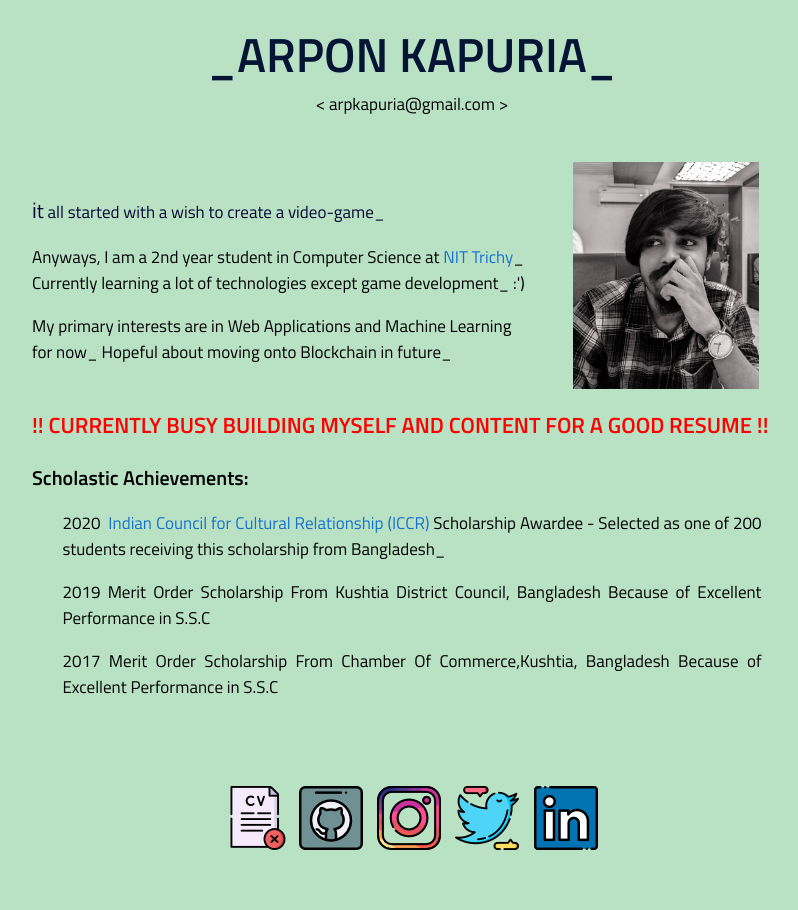
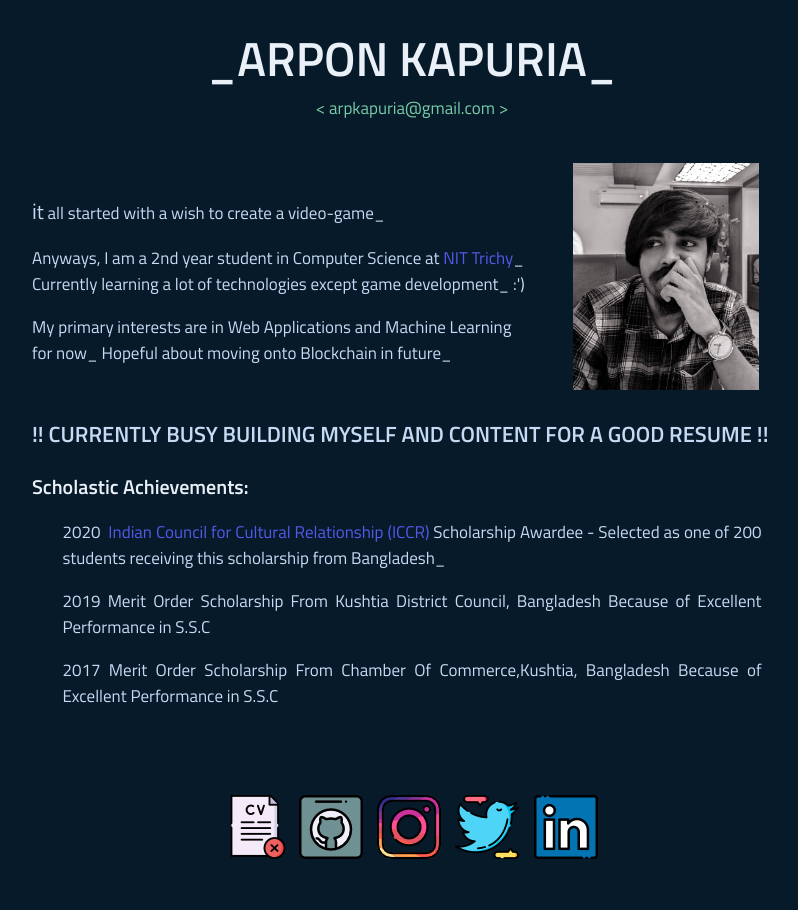
Before and after one commit to aaaaarrp/Portfolio, a plain HTML site: page index.html in a window 1280 px wide. Shown: the whole page, without its empty margins (228-1026 px from the left). Drawn offline with Linux system fonts and the light colour scheme.

Commit message:
Changed Background color

```diff
--- a/index.html
+++ b/index.html
@@ -15,8 +15,8 @@
 
     <table width="840" border="0" align="center" border="0" cellspacing="0" cellpadding="20">
         <tr>
-          <p align="center" style="margin-top: 0;margin-bottom: 5px; padding-top: 10px; color:rgb(5, 20, 53)"><font size="7"><b>_ARPON KAPURIA_</b></font><br>
-          <font id="email"> < arpkapuria@gmail.com > </font>
+          <p align="center" style="margin-top: 10px;margin-bottom: 2px; padding-top: 12px; color:rgb(234, 240, 247)"; id="fadeInDown"><font size="7"><b>_ARPON KAPURIA_</b></font><br>
+          <font style="color:rgb(120, 203, 166);" id="email"> < arpkapuria@gmail.com > </font>
           </p>
           <td>
 
@@ -24,27 +24,27 @@
 
         <tr>
           <td width="67%" valign="middle" align="justify;">
-          <p style="color:rgb(5, 6, 52)"><font style="font-size: 22px">i</font><font style="font-size: 20px">t</font> all started with a wish to create a video-game_</p>
-          <p>Anyways, I am a 2nd year student in Computer Science at <a href="https://www.nitt.edu/" target="_blank">NIT Trichy</a>_ Currently learning a lot of technologies except game development_ :')</p>
-          <p>My primary interests are in Web Applications and Machine Learning for now_ Hopeful about moving onto Blockchain in future_</p>
+          <p style="color:rgb(196, 219, 243);"><font style="font-size: 22px">i</font><font style="font-size: 20px" >t</font> all started with a wish to create a video-game_</p>
+          <p style="color:rgb(196, 219, 243);">Anyways, I am a 2nd year student in Computer Science at <a href="https://www.nitt.edu/" target="_blank" style="color:rgb(82, 90, 234);">NIT Trichy</a>_ Currently learning a lot of technologies except game development_ :')</p>
+          <p style="color:rgb(196, 219, 243);">My primary interests are in Web Applications and Machine Learning for now_ Hopeful about moving onto Blockchain in future_</p>
 
           </td>
           <td width="32%"><img src="images/profile_picture.jpg" width= 85%"></td>
         </tr>
       </table>
 
-      <p style="margin-left: 20px; margin-bottom: auto; margin-top: 12px; font-size: 22px; color: rgb(255, 0, 0);"><b>!! CURRENTLY BUSY BUILDING MYSELF AND CONTENT FOR A GOOD RESUME !! </b></p>
+      <p style="margin-left: 20px; margin-bottom: auto; margin-top: 20px; font-size: 22px; color:rgb(196, 219, 243);"><b>!! CURRENTLY BUSY BUILDING MYSELF AND CONTENT FOR A GOOD RESUME !! </b></p>
 
       <table width="100%" align="center" border="0" cellspacing="0" cellpadding="20">
         <tr>
           <td width="67%" valign="middle" align="justify">
-            <p id="achievements"><b>Scholastic Achievements:</b></p>
+            <p style="color:rgb(234, 240, 247);" id="achievements"><b>Scholastic Achievements:</b></p>
             <table width="92%" align="center" border="0" cellspacing="0" cellpadding="0">
               <tr>
                 <td>
-                  <p>2020&nbsp; <a href="https://www.iccr.gov.in/">Indian Council for Cultural Relationship (ICCR)</a> Scholarship Awardee - Selected as one of 200 students receiving this scholarship from Bangladesh_</p>
-                  <p>2019&nbsp;Merit Order Scholarship From Kushtia District Council, Bangladesh Because of Excellent Performance in S.S.C</p>
-                  <p>2017&nbsp;Merit Order Scholarship From Chamber Of Commerce,Kushtia, Bangladesh Because of Excellent Performance in S.S.C</p>
+                  <p style="color:rgb(196, 219, 243);">2020&nbsp; <a href="https://www.iccr.gov.in/" target="_blank" style="color:rgb(82, 90, 234);">Indian Council for Cultural Relationship (ICCR)</a> Scholarship Awardee - Selected as one of 200 students receiving this scholarship from Bangladesh_</p>
+                  <p style="color:rgb(196, 219, 243);">2019&nbsp;Merit Order Scholarship From Kushtia District Council, Bangladesh Because of Excellent Performance in S.S.C</p>
+                  <p style="color:rgb(196, 219, 243);">2017&nbsp;Merit Order Scholarship From Chamber Of Commerce,Kushtia, Bangladesh Because of Excellent Performance in S.S.C</p>
                 </td>
               </tr>
             </table>
--- a/style.css
+++ b/style.css
@@ -7,7 +7,7 @@ a:focus, a:hover {
     text-decoration:none;
 }
 body,td,th {
-    background-color: rgb(185, 226, 196);
+    background-color: rgb(7, 26, 42);
       font-family: 'Titillium Web', Verdana, Helvetica, sans-serif;
       font-size: 17px;
       font-weight: 400;
@@ -27,3 +27,27 @@ body,td,th {
 #email{
     color: black;
 }
+
+#list {
+	margin: 2em auto;
+	padding: 0;
+	max-width: 600px;
+	list-style: none;
+	height: 15em;
+}
+
+#fadeInDown {
+	text-align: center;
+	animation: fadeIn 2s ease-in both;
+}
+
+@keyframes fadeIn {
+	from {
+		opacity: 0;
+		transform: translate3d(0, -30%, 0);
+	}
+	to {
+		opacity: 1;
+		transform: translate3d(0, 0, 0);
+	}
+}
```
Also changed, not shown: 2 other files.
